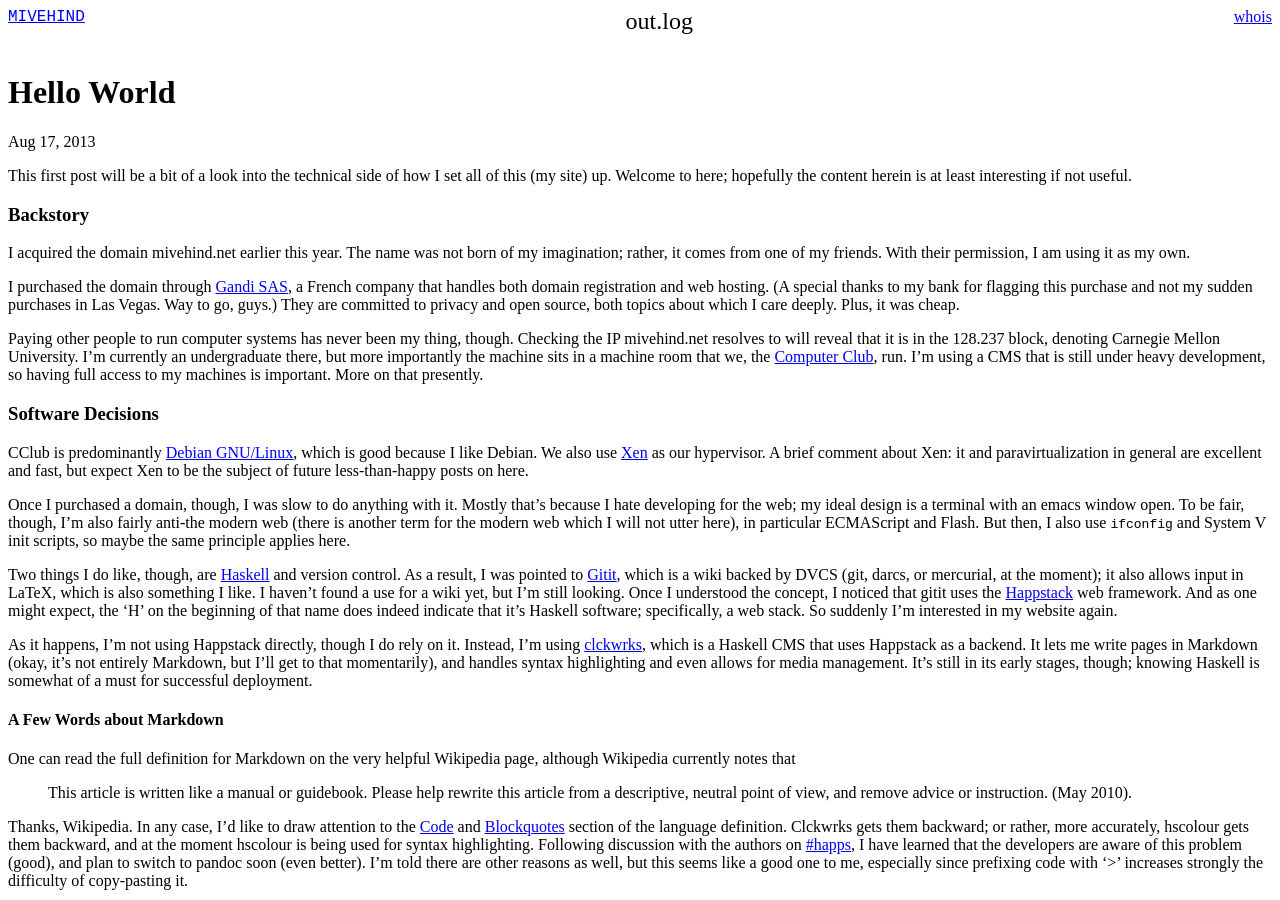
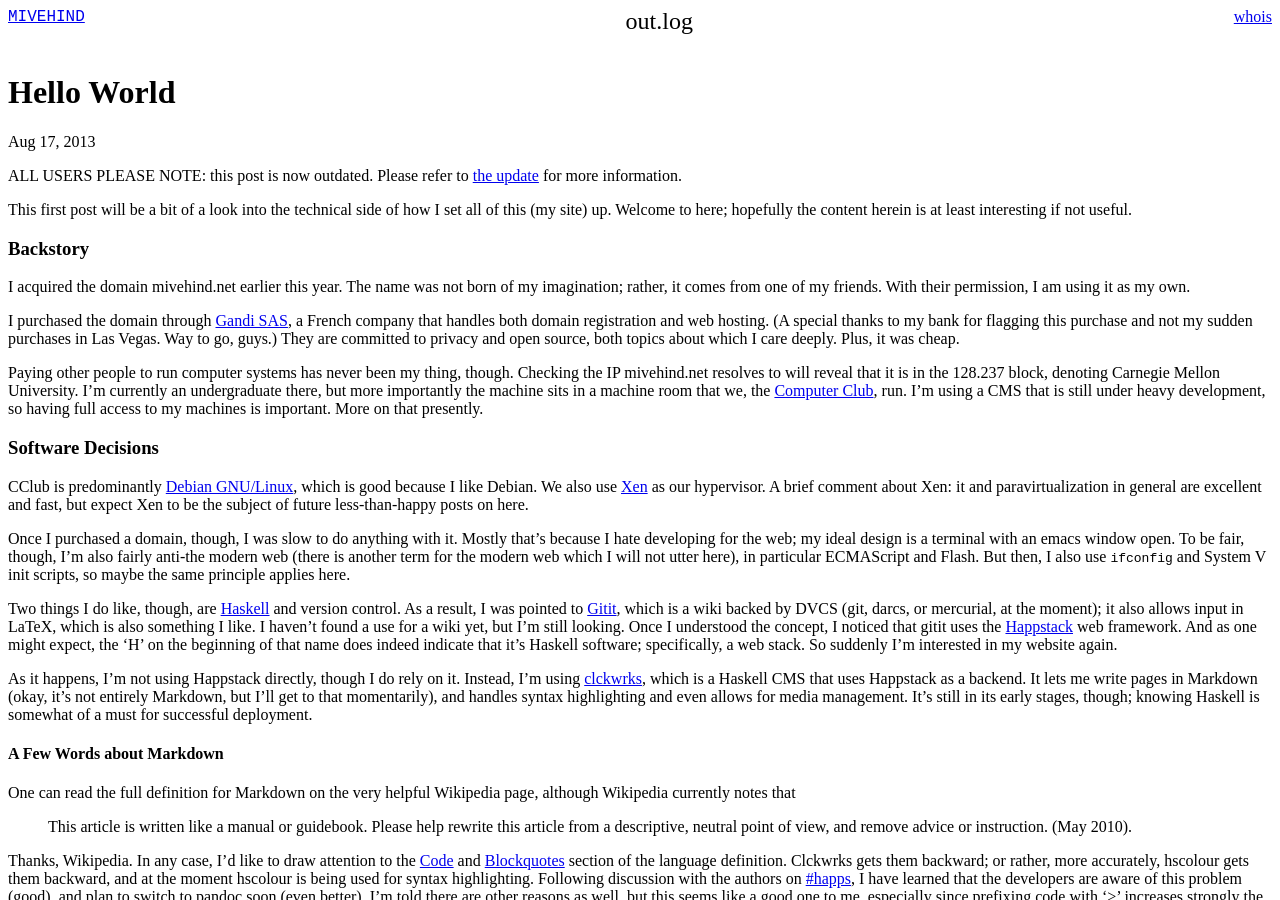
Before and after one commit to frozencemetery/mivehind.net, a Jekyll site: the page built from _posts/2013-08-17-hello-world.md, in a window 1280 px wide and 900 px high. Built offline with Jekyll 4.4.1, drawn with Linux system fonts in a browser that asks for light colours; Markdown is read by kramdown in place of the engine named in the settings.

Commit message:
[posts] Add disclaimer to hello world post

```diff
--- a/_posts/2013-08-17-hello-world.md
+++ b/_posts/2013-08-17-hello-world.md
@@ -1,6 +1,9 @@
 ---
 layout: post
 ---
+
+ALL USERS PLEASE NOTE: this post is now outdated.  Please refer to
+[the update](/2016/10/02/goodbye-old-site/) for more information.
 
 This first post will be a bit of a look into the technical side of how I set
 all of this (my site) up.  Welcome to here; hopefully the content herein is at
```
